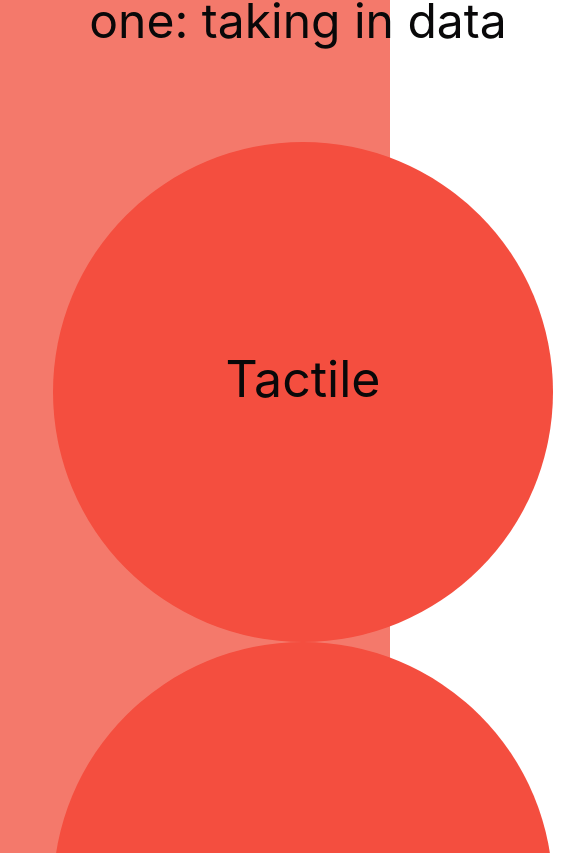
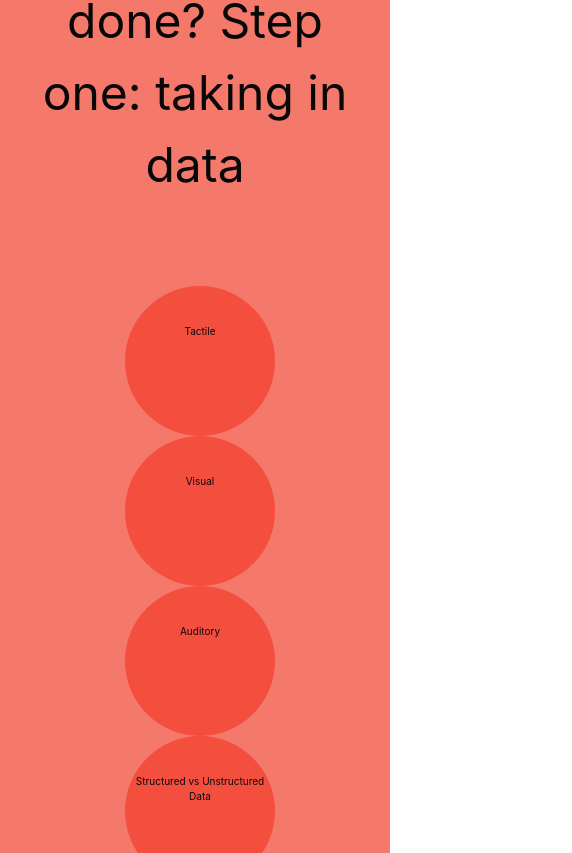
Before and after one commit to AbigailMedina/Medicine-Culture-and-Society-Final, a React (Create React App) app in the folder presentation/: page / in a window 390 px wide. Shown: the part 1331-2184 px from the top of the page, 572 px wide, since content can reach past the window. Built offline with nearby package versions, Linux system fonts and the light colour scheme.

Commit message:
made circles responsive, changed css file to sass

```diff
--- a/presentation/src/App.jsx
+++ b/presentation/src/App.jsx
@@ -1,5 +1,5 @@
 import React from 'react';
-import './App.css';
+import './App.scss';
 import Base from './components/Base.jsx'
 import { library } from '@fortawesome/fontawesome-svg-core'
 import { faArrowRight, faArrowLeft } from '@fortawesome/free-solid-svg-icons'
--- a/presentation/src/App.css
+++ b/presentation/src/App.scss
@@ -1,3 +1,39 @@
+// Small tablets and large smartphones (landscape view)
+$screen-sm-min: 576px;
+
+// Small tablets (portrait view)
+$screen-md-min: 768px;
+
+// Tablets and small desktops
+$screen-lg-min: 992px;
+
+// Large tablets and desktops
+$screen-xl-min: 1200px;
+
+/*Small devices*/
+@mixin sm {
+   @media (min-width: #{$screen-sm-min}) {
+       @content;
+   }
+}
+/*Medium devices*/
+@mixin md {
+   @media (min-width: #{$screen-md-min}) {
+       @content;
+   }
+}
+/*Large devices*/
+@mixin lg {
+   @media (min-width: #{$screen-lg-min}) {
+       @content;
+   }
+}
+/*Extra large devices*/
+@mixin xl {
+   @media (min-width: #{$screen-xl-min}) {
+       @content;
+   }
+}
 .App {
   text-align: center;
   background-color: #090809;
@@ -39,32 +75,65 @@
     transform: rotate(360deg);
   }
 }
+
 header{
   margin-bottom: 2rem;
 }
-.circle {
- /* padding-top: 40%;
-  padding-bottom: 40%;*/
+.circle {/*default to style for small screen*/
   width:100%;
   height:100%;
-  padding-top: 40%;
-  /*line-height: 500px;*/
+  padding-top: 25%;
   border-radius: 50%;
   margin:5px;
-  font-size: 50px;
+  font-size: 10px;
   color: #090809;
   background: #F44E3F;
   text-align: center;
   vertical-align: middle;
+  @include sm {
+    font-size: 10px;
+    padding-top: 25%;
+  }
+  @include md{
+    font-size: 10px;
+    padding-top: 30%;
+  }
+  @include lg{
+    font-size:40px;
+    padding-top:40%;
+  }
 }
 .circle-container{
-/*  width: 20rem;
-  height: auto;*/
-  width:500px;
-  height: 500px;
+  width: 150px;
+  height: 150px;
+  @include sm {
+    width: 150px;
+    height: 150px;
+  }
+  @include md{
+    width: 200px;
+    height: 200px;
+
+  }@include lg{
+    width: 400px;
+    height: 400px;
+  }
   display: inline-grid;
 }
-
+/*.slideShow{
+  @include sm {
+    font-size: 10px;
+    padding-top: 25%;
+  }
+  @include md{
+    font-size: 10px;
+    padding-top: 30%;
+  }
+  @include lg{
+    font-size:40px;
+    padding-top:40%;
+  }
+}*/
 .my-icon{
   color:#F40000;
 }
--- a/presentation/src/components/SlideShowClickableOptions.jsx
+++ b/presentation/src/components/SlideShowClickableOptions.jsx
@@ -73,7 +73,7 @@ class SlideShowClickableOptions extends Component {
   		const content = this.content();
   		const header = this.props.header;
 	    return (
-	    	<section className=" section fullScreen" >
+	    	<section className="section fullScreen slideShow" >
 		    	<div className="container ">
 		    		<header
 		    			className="is-size-1"
```
